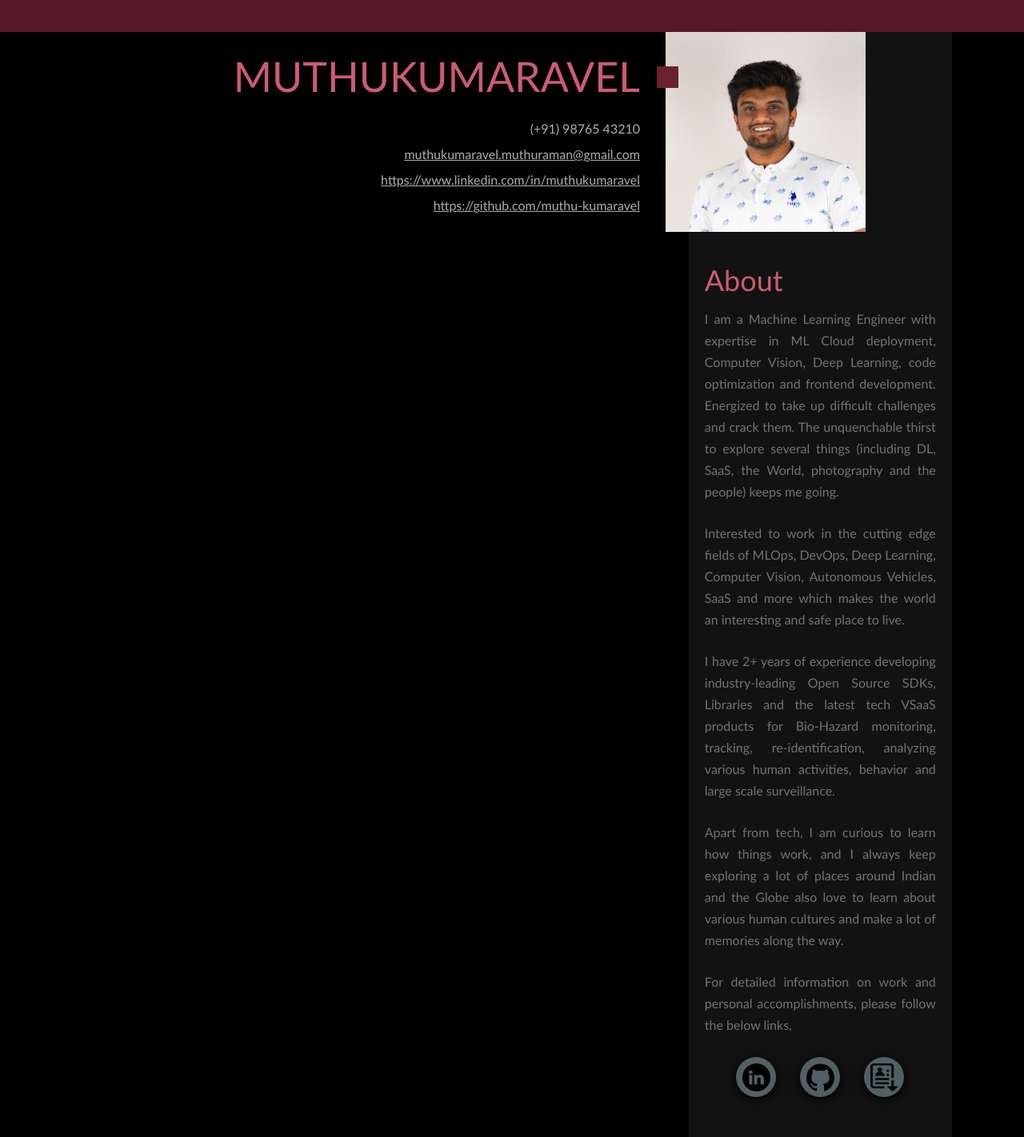
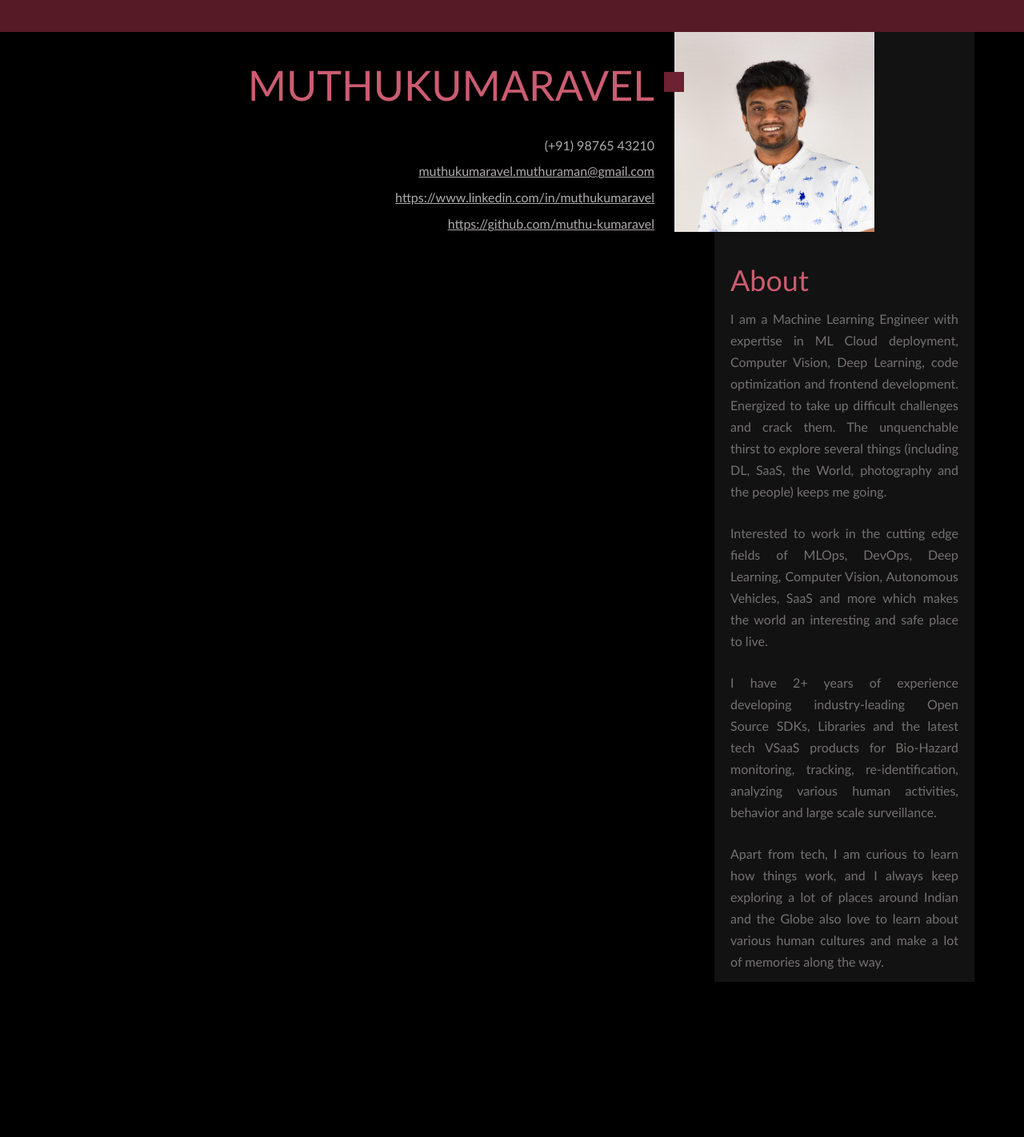
Before and after one commit to muthu-kumaravel/muthu-kumaravel.github.io, an Angular app: page / in a window 1280 px wide. Shown: the whole page at 80% size. After the commit the page ends 1228 px from the top, so only its background shows below. Built offline with nearby package versions, Linux system fonts and the light colour scheme.

Commit message:
MODIFY: Fully Responsive till About Section

```diff
--- a/src/app/app.component.html
+++ b/src/app/app.component.html
@@ -1,50 +1,51 @@
-<div class = top-box-div></div>
+<!-- FULL CONTENT -->
+<div class = full-div>
 
-<div class = full-div>
+  <!-- BLANK TOP BAR -->
+  <div class = top-div></div>
+
+  <!-- MAIN CONTENT -->
   <div class = main-div>
-    <div class = name-div>
-      <h1 class=h1-name>MUTHUKUMARAVEL</h1>
-      <p class=p-heading>(+91) 98765 43210</p>
-      <p class=p-heading><a class=a-heading-link title="E-mail" href="mailto:muthukumaravel.muthuraman@gmail.com">muthukumaravel.muthuraman@gmail.com</a></p>
-      <p class=p-heading><a class=a-heading-link title="LinkedIn" href="https://www.linkedin.com/in/muthukumaravel/">https://www.linkedin.com/in/muthukumaravel</a></p>
-      <p class=p-heading><a class=a-heading-link title="GitHub" href="https://github.com/muthu-kumaravel">https://github.com/muthu-kumaravel</a></p>
+
+    <div class=name-div>
+      <h1 class = name-settings>MUTHUKUMARAVEL</h1>
+      <p class = number-settings>(+91) 98765 43210</p>
+      <p><a class = "number-settings" title="E-mail" href="mailto:muthukumaravel.muthuraman@gmail.com">muthukumaravel.muthuraman@gmail.com</a></p>
+      <p><a class = "number-settings" title="LinkedIn" href="https://www.linkedin.com/in/muthukumaravel/">https://www.linkedin.com/in/muthukumaravel</a></p>
+      <p><a class = "number-settings" title="GitHub" href="https://github.com/muthu-kumaravel">https://github.com/muthu-kumaravel</a></p>
     </div>
 
+  </div>
+
+  <!-- PHOTO / CUROSALS -->
   <div class = photo-div>
     <img class="mkv-pic" src="../assets/mkv.jpg">
   </div>
   <div class = photo-div-decor></div>
 
+  <!-- ABOUT SECTION -->
   <div class = about-div>
     <p class = p-about-heading>About</p>
     <p class = p-about-content>I am a Machine Learning Engineer with expertise in ML Cloud deployment, Computer Vision, Deep Learning, code optimization and frontend development. Energized to take up difficult challenges and crack them. The unquenchable thirst to explore several things (including DL, SaaS, the World, photography and the people) keeps me going.</p>
     <p class = p-about-content>Interested to work in the cutting edge fields of MLOps, DevOps, Deep Learning, Computer Vision, Autonomous Vehicles, SaaS and more which makes the world an interesting and safe place to live.</p>
     <p class = p-about-content>I have 2+ years of experience developing industry-leading Open Source SDKs, Libraries and the latest tech VSaaS products for Bio-Hazard monitoring, tracking, re-identification, analyzing various human activities, behavior and large scale surveillance.</p>
     <p class = p-about-content>Apart from tech, I am curious to learn how things work, and I always keep exploring a lot of places around Indian and the Globe also love to learn about various human cultures and make a lot of memories along the way.</p>
-      <p class = p-about-content>For detailed information on work and personal accomplishments, please follow the below links,</p>
+  </div>
+
+
+</div>
+
+<!-- <p class = p-about-content>For detailed information on work and personal accomplishments, please follow the below links,</p>
     <div class="card-container">
-        <!-- LinkedIn -->
       <a class="circle-link" title="LinkedIn" href="https://www.linkedin.com/in/muthukumaravel/" target="_blank" rel="noopener">
         <img class="social-link" src="../assets/LinkedIn.png" alt="Github">
       </a>
-        <!-- GitHub -->
       <a class="circle-link" title="GitHub" href="https://github.com/muthu-kumaravel/" target="_blank" rel="noopener">
         <img class="social-link" src="../assets/GitHub.png" alt="Github">
       </a>
-        <!-- GitHub -->
       <a class="circle-link" title="Resume" href="https://github.com/muthu-kumaravel/" target="_blank" rel="noopener">
         <img class="social-link" src="../assets/resume.png" alt="Github">
       </a>
-      </div>
-    </div>
-
-    <!-- <div class=content-div>
-      <p class = exp-heading>EXPERIENCE</p>
-      <p class = exp-heading-1>MACHINE LEARNING ENGINEER</p>
-      <p class = exp-heading-2>Quantiphi</p><p class = exp-heading-2-1>(May 2021 – Present)</p>
     </div> -->
 
-  </div>
-</div>
-
 <router-outlet></router-outlet>
--- a/src/app/app.component.scss
+++ b/src/app/app.component.scss
@@ -1,161 +1,77 @@
-.top-box-div
-{
-  width: 100%;
-  background-color: rgba(108, 34, 48, 0.79);
-  height: 40px;
+// Common Settings
+h1,
+h2,
+h3,
+h4,
+h5,
+h6,
+p {
+  font-family : 'Trebuchet MS';
 }
 
-.h1-name
-{
-  font-family: 'Trebuchet MS';
-  font-size: 52px;
+.name-settings {
   color: rgb(204, 92, 113);
-  margin-bottom: 40px;
 }
 
-.p-heading
-{
-  font-family: 'Trebuchet MS';
-  font-size: 16px;
+.number-settings {
   color: rgb(176, 172, 172);
-}
-
-.a-heading-link
-{
-  font-family: 'Trebuchet MS';
-  font-size: 16px;
-  color: rgb(176, 172, 172);
-  text-decoration: underline;
 }
 
 .p-about-heading
 {
-  margin-left: 20px;
-  margin-right: 20px;
-  font-family: 'Trebuchet MS';
-  font-size: 36px;
   color: rgb(204, 92, 113);
 }
 
 .p-about-content
 {
-  margin-top: 25px;
-  margin-left: 20px;
-  margin-right: 20px;
-  font-family: 'Trebuchet MS';
-  font-size: 16px;
   color: rgb(118, 113, 113);
-  line-height: 27px;
   text-align: justify;
 }
 
-.exp-heading
-{
-  margin-left: 20px;
-  margin-right: 20px;
-  font-family: 'Trebuchet MS';
-  font-size: 40px;
-  color: rgb(194, 62, 87);
+.full-div {
+  width : 100%;
 }
 
-.exp-heading-1
-{
-  margin-left: 20px;
-  margin-right: 20px;
-  font-family: 'Trebuchet MS';
-  font-size: 22px;
-  color: rgb(194, 62, 87);
+.top-div {
+  width : 100%;
+  background-color : rgba(108, 34, 48, 0.79);
+  height : 40px;
 }
 
-.exp-heading-2
+@media screen and (min-width: 1000px)
 {
-  margin-left: 20px;
-  font-family: 'Trebuchet MS';
-  font-size: 20px;
-  color: rgb(175, 171, 171);
-}
-
-.exp-heading-2-1
-{
-  margin-right: 20px;
-  font-family: 'Trebuchet MS';
-  font-size: 14px;
-  color: rgb(175, 171, 171);
-}
-
-.exp-about-content
-{
-  margin-top: 25px;
-  margin-left: 20px;
-  margin-right: 20px;
-  font-family: 'Trebuchet MS';
-  font-size: 14px;
-  color: rgb(118, 113, 113);
-  line-height: 27px;
-  text-align: justify;
-}
-
-.full-div
-{
-  display: flex;
-  justify-content: center;
-  max-width: 100%;
-}
-
-.card-container {
-  display: flex;
-  flex-wrap: wrap;
-  justify-content: center;
-}
-
-.circle-link {
-  background-color: #859fa58e;
-  display: flex;
-  justify-content: center;
-  align-items: center;
-  cursor: pointer;
-  transition: 1s ease-out;
-  height: 50px;
-  width: 50px;
-  margin: 15px;
-  margin-bottom: 50px;
-  border: 0px;
-  border-radius: 50px;
-  box-shadow: 0 3px 18px rgba(0, 0, 0, 0.507), 0 3px 5px rgba(0, 0, 0, 0.603);
-}
-
-.social-link {
-  display: flex;
-  justify-content: center;
-  align-items: center;
-  height: 35px;
-  width: 35px;
-}
-
-@media screen and (min-width: 1100px)
-{
+  // MAIN CONTENT
   .main-div
   {
-    max-width: 1920px;
-    width: 100%;
-    background: rgb(108, 34, 48);
+    width : 100%;
   }
 
-  .name-div
-  {
+  // HEADING SECTION
+  .name-div {
     position: absolute;
-    width: 52.5%;
-    left: 10%;
-    margin-top: 39px;
+    width: calc(60% + 25px);
+    left: 25px;
     text-align: right;
   }
 
+  .name-settings
+  {
+    margin-top: 50px;
+    font-size: 52px;
+  }
+
+  .number-settings {
+    margin-top: 50px;
+    font-size: 16px;
+  }
+
+  // PHOTO SECTION
   .photo-div
   {
     position: absolute;
     width: 250px;
     aspect-ratio: 1/1;
-    left: 65%;
+    left: calc(25px + 50px + 60%);
   }
 
   .mkv-pic
@@ -171,108 +87,105 @@
     position: absolute;
     width: 25px;
     aspect-ratio: 1/1;
-    left: 64.15%;
-    border: 1px solid rgb(108, 34, 48);
+    left: calc(12px + 50px + 60%);
     background: rgb(108, 34, 48);
-    margin-top: 43px;
+    margin-top: 50px;
     z-index: 999;
   }
 
-  .about-div
+  // ABOUT SECTION
+  // BETWEEN 1000px - 1200px
+  @media screen and (max-width: 1200px)
   {
-    position: absolute;
-    width: 329px;
-    left: 67.25%;
-    background: rgb(18, 18, 18);
+    .about-div
+    {
+      position: absolute;
+      width: calc(40% - 50px - 50px - 25);
+      right: 25px;
+      left: calc(75px + 50px + 60%);
+      background: rgb(18, 18, 18);
+    }
+  }
+  // BETWEEN 1200px - INFINITY
+  @media screen and (min-width: 1200px)
+  {
+    .about-div
+    {
+      position: absolute;
+      width: 325px;
+      left: calc(75px + 50px + 60%);
+      background: rgb(18, 18, 18);
+    }
   }
 
   .p-about-heading
   {
     margin-top: 300px;
-  }
-
-  .circle-link:hover {
-    transform: translateY(-0.25rem);
-    box-shadow: 0 3px 18px rgba(0, 0, 0, 0.507), 0 3px 5px rgba(0, 0, 0, 0.603);
-  }
-
-  .content-div
-  {
-    position: absolute;
-    width: calc(100% * 0.65);// 1100px;
-    left: calc(100% * 0.01);
-    background: rgb(10, 10, 10);
-  }
-
-  .exp-heading
-  {
-    margin-top: 300px;
-  }
-
-}
-
-@media screen and (max-width: 1100px)
-{
-
-  .h1-name
-  {
-    font-size: 70px;
-  }
-
-  .p-heading
-  {
-    font-size: 19px;
-  }
-
-  .a-heading-link
-  {
-    font-size: 19px;
-  }
-
-  .p-about-heading
-  {
-    margin-left: 30px;
-    margin-right: 30px;
-    font-size: 60px;
+    margin-left: 20px;
+    margin-right: 20px;
+    font-size: 36px;
   }
 
   .p-about-content
   {
-    margin-top: 37px;
-    margin-left: 30px;
-    margin-right: 30px;
-    font-size: 25px;
-    line-height: 50px;
+    margin-top: 25px;
+    margin-left: 20px;
+    margin-right: 20px;
+    font-size: 16px;
+    line-height: 27px;
+  }
+}
+
+
+
+@media screen and (max-width: 1000px)
+{
+  // MAIN CONTENT
+  .main-div
+  {
+    width : 100%;
   }
 
-  .main-div
-  {
+  // HEADING SECTION
+  .name-div {
     width: 100%;
+    left: 25px;
+    right: 25px;
+    text-align: center;
   }
 
-  .name-div
+  .name-settings
   {
-    margin-top: 180px;
-    text-align: center;
-    margin-bottom: 180px;
+    margin-top: 250px;
+    font-size: 40px;
   }
 
+  .number-settings {
+    margin-top: 50px;
+    font-size: 13px;
+  }
+
+  // PHOTO SECTION
   .photo-div
   {
-    margin-top: 39px;
-    width: 100%;
-    margin-bottom: 180px;
+    margin-top: 250px;
+    left : 15%;
+    width : 70%;
+    aspect-ratio : 1/1;
   }
 
   .mkv-pic
   {
-    margin-left: 0%;
+    margin-left: 22%;
+    margin-bottom: 50px;
     width: 100%;
     aspect-ratio: 1/1;
   }
 
+  // ABOUT SECTION
   .about-div
   {
+    margin-top: 1vw;
     position: absolute;
     width: 100%;
     background: rgb(18, 18, 18);
@@ -280,21 +193,19 @@
 
   .p-about-heading
   {
+    margin-top: 80px;
+    margin-left: 20px;
+    margin-right: 20px;
+    font-size: 36px;
     text-align: center;
-    margin-top: 80px;
-    margin-bottom: 80px;
   }
 
-  .circle-link {
-    margin-top: 30px;
-    margin-bottom: 50px;
-    height: 75px;
-    width: 75px;
-    border: 0px;
-  }
-
-  .social-link {
-    height: 52px;
-    width: 52px;
+  .p-about-content
+  {
+    margin-top: 25px;
+    margin-left: 20px;
+    margin-right: 20px;
+    font-size: 16px;
+    line-height: 27px;
   }
 }
```
Also changed, not shown: src/index.html (+1 -38 lines), 3 other files (tests, documents, lock files or other folders). Lines whose indentation alone changed are shown as unchanged.
